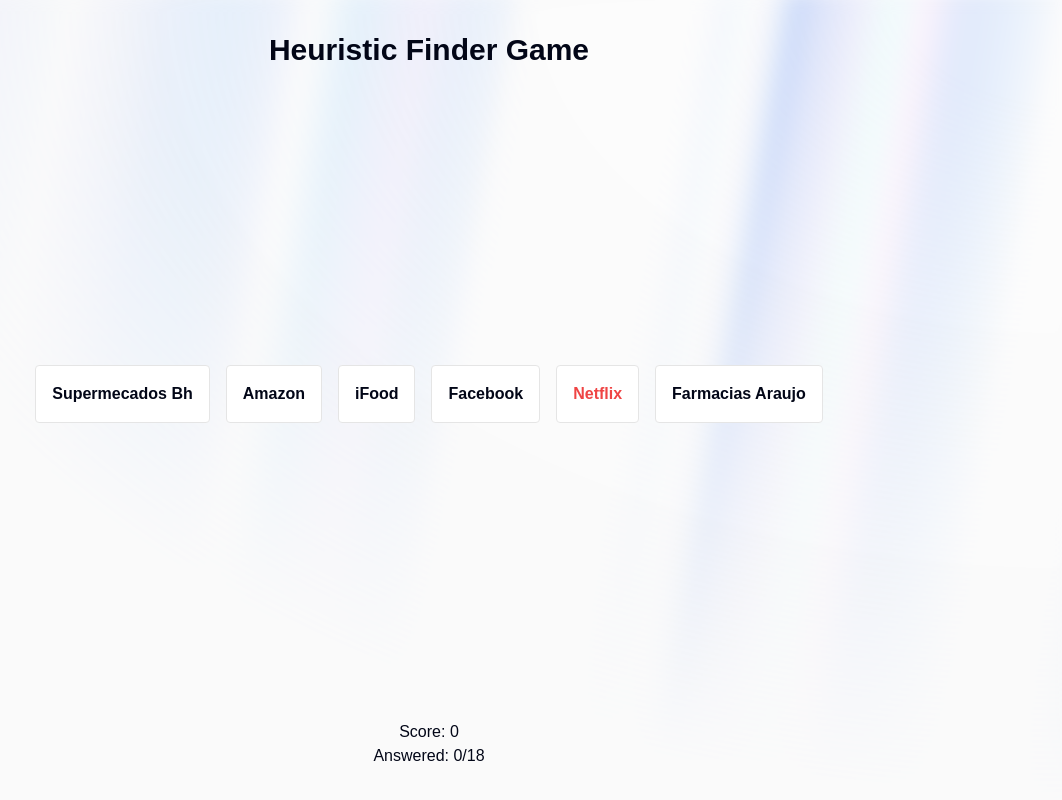
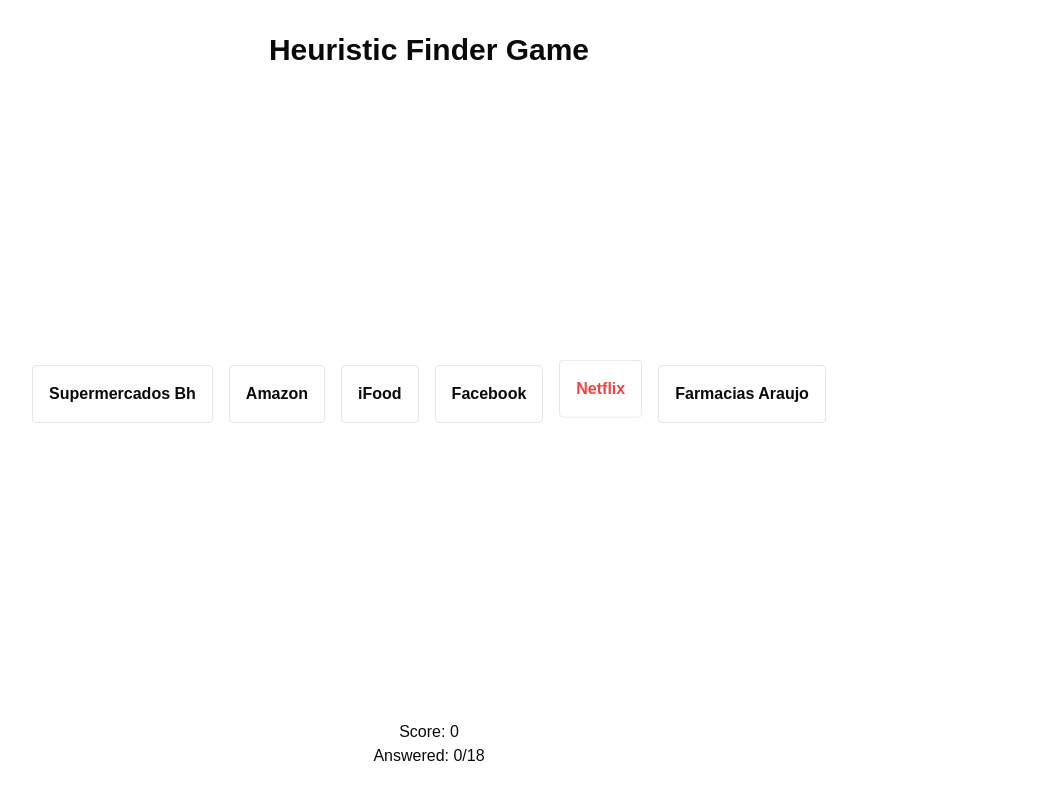
Before and after one commit to JuanIWK3/heuristic-game, a Next.js app: page / in a window 1280 px wide. Shown: the whole page, without its empty margins (211-1273 px from the left). Built offline with nearby package versions, Linux system fonts and the light colour scheme.

Commit message:
Refactor page layout: remove AuroraBackground component, adjust styling, and update site name in data

```diff
--- a/app/page.tsx
+++ b/app/page.tsx
@@ -1,7 +1,6 @@
 'use client';
 
 import { ProblemCard } from '@/components/problem-card';
-import { AuroraBackground } from '@/components/ui/aurora-background';
 import { gameContext } from '@/context/game';
 import { use, useEffect } from 'react';
 
@@ -18,8 +17,7 @@ export default function Home() {
   }, [selected, selectRandom]);
 
   return (
-    <AuroraBackground>
-      <div className="flex relative p-8 flex-col items-center justify-between min-h-screen w-full">
+    <div className="flex blur-none relative p-8 flex-col items-center justify-between min-h-screen w-full">
       <div className="flex flex-col justify-between w-full items-center">
         <h1 className="font-bold text-3xl">Heuristic Finder Game</h1>
       </div>
@@ -34,6 +32,5 @@ export default function Home() {
         <p>Answered: {alreadyAnswered}/18</p>
       </div>
     </div>
-    </AuroraBackground>
   );
 }
--- a/components/problem-card.tsx
+++ b/components/problem-card.tsx
@@ -10,15 +10,13 @@ export function ProblemCard({
 }) {
   return (
     <div key={site.name}>
-      <h2
-        className={`font-bold bg-white flex my-2 border p-4 rounded ${selected?.site.name === site.name ? 'text-red-500' : ''}`}
-      >
-        {selected && selected.site.name === site.name ? (
-          <ProblemDialog problem={selected?.problem} name={site.name} />
-        ) : (
-          site.name
-        )}
-      </h2>
+      {selected && selected.site.name === site.name ? (
+        <ProblemDialog problem={selected?.problem} name={site.name} />
+      ) : (
+        <h2 className={'font-bold bg-white flex my-2 border p-4 rounded'}>
+          {site.name}
+        </h2>
+      )}
     </div>
   );
 }
--- a/components/problem-dialog.tsx
+++ b/components/problem-dialog.tsx
@@ -38,7 +38,7 @@ export function ProblemDialog({
 }) {
   const { answer } = useContext(gameContext);
   const [open, setOpen] = useState<boolean>(false);
-  const [timer, setTimer] = useState<number>(500);
+  const [timer, setTimer] = useState<number>(60);
   const isDesktop = useMediaQuery('(min-width: 768px)');
 
   useEffect(() => {
@@ -102,10 +102,22 @@ export function ProblemDialog({
     </div>
   );
 
+  const trigger = () => {
+    return (
+      <h2
+        className={
+          'hover:bg-red-100 border-red- hover:border-red-500 transition-all font-bold bg-white text-red-500 animate-bounce flex my-2 border p-4 rounded'
+        }
+      >
+        {name}
+      </h2>
+    );
+  };
+
   if (isDesktop) {
     return (
       <Dialog open={open} onOpenChange={setOpen}>
-        <DialogTrigger>{name}</DialogTrigger>
+        <DialogTrigger>{trigger()}</DialogTrigger>
         <DialogContent className="">
           <DialogHeader>{renderContent()}</DialogHeader>
         </DialogContent>
@@ -115,7 +127,7 @@ export function ProblemDialog({
 
   return (
     <Drawer open={open} onOpenChange={setOpen}>
-      <DrawerTrigger>{name}</DrawerTrigger>
+      <DrawerTrigger>{trigger()}</DrawerTrigger>
       <DrawerContent className="">
         <DrawerHeader>{renderContent()}</DrawerHeader>
         <DrawerFooter>
--- a/components/ui/aurora-background.tsx
+++ /dev/null
@@ -1,54 +0,0 @@
-"use client";
-import { cn } from "@/lib/utils";
-import React, { ReactNode } from "react";
-
-interface AuroraBackgroundProps extends React.HTMLProps<HTMLDivElement> {
-  children: ReactNode;
-  showRadialGradient?: boolean;
-}
-
-export const AuroraBackground = ({
-  className,
-  children,
-  showRadialGradient = true,
-  ...props
-}: AuroraBackgroundProps) => {
-  return (
-    <main>
-      <div
-        className={cn(
-          "relative flex flex-col  h-[100vh] items-center justify-center bg-zinc-50 dark:bg-zinc-900  text-slate-950 transition-bg",
-          className
-        )}
-        {...props}
-      >
-        <div className="absolute inset-0 overflow-hidden">
-          <div
-            //   I'm sorry but this is what peak developer performance looks like // trigger warning
-            className={cn(
-              `
-            [--white-gradient:repeating-linear-gradient(100deg,var(--white)_0%,var(--white)_7%,var(--transparent)_10%,var(--transparent)_12%,var(--white)_16%)]
-            [--dark-gradient:repeating-linear-gradient(100deg,var(--black)_0%,var(--black)_7%,var(--transparent)_10%,var(--transparent)_12%,var(--black)_16%)]
-            [--aurora:repeating-linear-gradient(100deg,var(--blue-500)_10%,var(--indigo-300)_15%,var(--blue-300)_20%,var(--violet-200)_25%,var(--blue-400)_30%)]
-            [background-image:var(--white-gradient),var(--aurora)]
-            dark:[background-image:var(--dark-gradient),var(--aurora)]
-            [background-size:300%,_200%]
-            [background-position:50%_50%,50%_50%]
-            filter blur-[10px] invert dark:invert-0
-            after:content-[""] after:absolute after:inset-0 after:[background-image:var(--white-gradient),var(--aurora)]
-            after:dark:[background-image:var(--dark-gradient),var(--aurora)]
-            after:[background-size:200%,_100%]
-            after:animate-aurora after:[background-attachment:fixed] after:mix-blend-difference
-            pointer-events-none
-            absolute -inset-[10px] opacity-50 will-change-transform`,
-
-              showRadialGradient &&
-                `[mask-image:radial-gradient(ellipse_at_100%_0%,black_10%,var(--transparent)_70%)]`
-            )}
-          ></div>
-        </div>
-        {children}
-      </div>
-    </main>
-  );
-};
--- /dev/null
+++ b/components/ui/grid-background.tsx
@@ -0,0 +1,11 @@
+export function GridBackground() {
+  return (
+    <div className="h-[50rem] w-full dark:bg-black bg-white  dark:bg-grid-white/[0.2] bg-grid-black/[0.2] relative flex items-center justify-center">
+      {/* Radial gradient for the container to give a faded look */}
+      <div className="absolute pointer-events-none inset-0 flex items-center justify-center dark:bg-black bg-white [mask-image:radial-gradient(ellipse_at_center,transparent_20%,black)]" />
+      <p className="text-4xl sm:text-7xl font-bold relative z-20 bg-clip-text text-transparent bg-gradient-to-b from-neutral-200 to-neutral-500 py-8">
+        Backgrounds
+      </p>
+    </div>
+  );
+}
--- a/data/sites.ts
+++ b/data/sites.ts
@@ -14,7 +14,7 @@ export type Site = {
 
 export const sites: Site[] = [
   {
-    name: 'Supermecados Bh',
+    name: 'Supermercados Bh',
     problems: [
       {
         image: 'https://via.placeholder.com/150',
--- a/package.json
+++ b/package.json
@@ -16,7 +16,9 @@
 		"@radix-ui/react-toast": "^1.2.4",
 		"class-variance-authority": "^0.7.1",
 		"clsx": "^2.1.1",
+		"framer-motion": "^11.18.1",
 		"lucide-react": "^0.471.1",
+		"mini-svg-data-uri": "^1.4.4",
 		"motion": "^11.18.1",
 		"next": "15.1.4",
 		"next-themes": "^0.4.4",
--- a/tailwind.config.ts
+++ b/tailwind.config.ts
@@ -3,6 +3,8 @@ import type { Config } from 'tailwindcss';
 const {
   default: flattenColorPalette,
 } = require('tailwindcss/lib/util/flattenColorPalette');
+
+import svgToDataUri from 'mini-svg-data-uri';
 
 export default {
   darkMode: ['class'],
@@ -75,7 +77,35 @@ export default {
       },
     },
   },
-  plugins: [require('tailwindcss-animate'), addVariablesForColors],
+  plugins: [
+    require('tailwindcss-animate'),
+    addVariablesForColors,
+    ({ matchUtilities, theme }: any) => {
+      matchUtilities(
+        {
+          'bg-grid': (value: any) => ({
+            backgroundImage: `url("${svgToDataUri(
+              `<svg xmlns="http://www.w3.org/2000/svg" viewBox="0 0 32 32" width="32" height="32" fill="none" stroke="${value}"><path d="M0 .5H31.5V32"/></svg>`,
+            )}")`,
+          }),
+          'bg-grid-small': (value: any) => ({
+            backgroundImage: `url("${svgToDataUri(
+              `<svg xmlns="http://www.w3.org/2000/svg" viewBox="0 0 32 32" width="8" height="8" fill="none" stroke="${value}"><path d="M0 .5H31.5V32"/></svg>`,
+            )}")`,
+          }),
+          'bg-dot': (value: any) => ({
+            backgroundImage: `url("${svgToDataUri(
+              `<svg xmlns="http://www.w3.org/2000/svg" viewBox="0 0 32 32" width="16" height="16" fill="none"><circle fill="${value}" id="pattern-circle" cx="10" cy="10" r="1.6257413380501518"></circle></svg>`,
+            )}")`,
+          }),
+        },
+        {
+          values: flattenColorPalette(theme('backgroundColor')),
+          type: 'color',
+        },
+      );
+    },
+  ],
 } satisfies Config;
 
 // This plugin adds each Tailwind color as a global CSS variable, e.g. var(--gray-200).
```
Also changed, not shown: 1 other file (tests, documents, lock files or other folders). Lines whose indentation alone changed are shown as unchanged.
